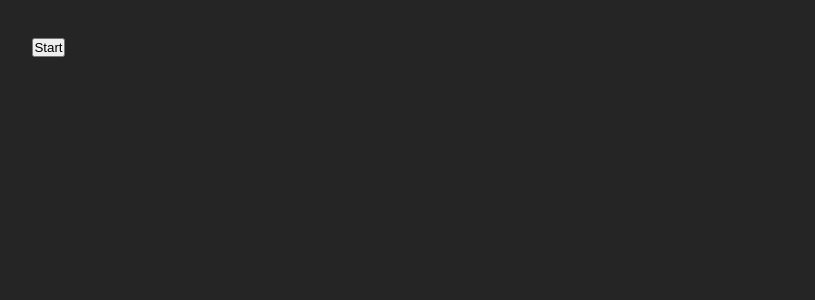
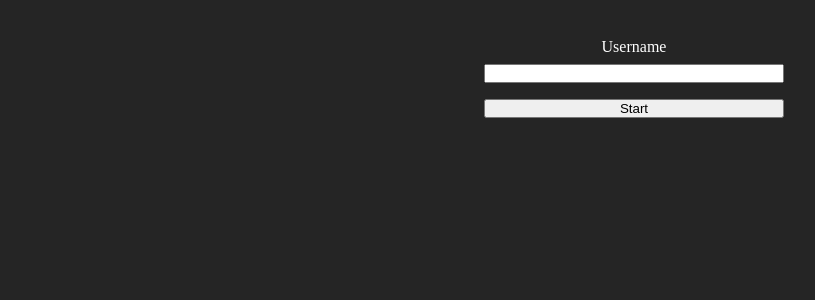
Before and after one commit to Zelie-C/aiming_divs, a React (Vite) app: page / in a window 1280 px wide. Shown: the top 300 px of the page, without its empty margins (6-821 px from the left). Built offline with nearby package versions, Linux system fonts and the light colour scheme.

Commit message:
ajout meilleurs scores localstorage

```diff
--- a/src/App.tsx
+++ b/src/App.tsx
@@ -10,11 +10,11 @@ const router = createBrowserRouter([
     element: <Home />
   },
   {
-    path: '/game',
+    path: '/game/:username',
     element: <Game />
   },
   {
-    path: '/end',
+    path: '/end/:username',
     element: <End />
   }
 ])
--- a/src/game.css
+++ b/src/game.css
@@ -33,6 +33,10 @@ body {
   flex-direction: column;
 }
 
+.user {
+  text-align: end;
+}
+
 .affichage {
   text-align: end;
 }
--- /dev/null
+++ b/src/home.css
@@ -0,0 +1,19 @@
+.app-home-container {
+    display: flex;
+    flex-direction: rox;
+    justify-content: center;
+    align-items: center;
+}
+.home {
+    display: flex;
+    flex-direction: column;
+    width: 25%;
+    gap: 1em;
+}
+
+.input-username {
+    display: flex;
+    flex-direction: column;
+    text-align: center;
+    gap: 0.5em;
+}
--- a/src/routes/End.tsx
+++ b/src/routes/End.tsx
@@ -1,19 +1,39 @@
-import { useNavigate } from "react-router-dom"
+import { useEffect, useState } from "react"
+import { useNavigate, useParams } from "react-router-dom"
 
 const End = () => {
 
   const navigate = useNavigate()
+  const params = useParams()
+  const [times, setTimes] = useState<number[]>([])
+
+  useEffect(() => {
+    const times = localStorage.getItem(params.username!)!
+    setTimes(JSON.parse(times))
+  })
+
   const handleRestartClick = () => {
     localStorage.removeItem('time')
-    navigate('/game')
+    navigate('/game/' + params.username)
   }
-  const time = localStorage.getItem('time')
 
   return (
     <>
-      <h1>Partie terminée</h1>
-      <p>Time: {time}</p>
-      <button onClick={handleRestartClick}>Restart</button>
+    <div className="end-container">
+      <div className="final-score">
+        <h1>Partie terminée</h1>
+        <p>Time: {localStorage.getItem('time')}</p>
+        <button onClick={handleRestartClick}>Restart</button>
+      </div>
+      <div className="best-scores">
+        <h1>Meilleurs temps</h1>
+        {times.map(
+          (time) => (
+            <div className="best-time">{time}</div>
+          )
+        )}
+      </div>
+    </div>
     </>
   )
 }
--- a/src/routes/Game.tsx
+++ b/src/routes/Game.tsx
@@ -1,6 +1,6 @@
-import { useCallback, useEffect, useMemo, useState } from 'react'
+import { useCallback, useEffect, useState } from 'react'
 import '../game.css'
-import { useNavigate } from 'react-router-dom'
+import { useNavigate, useParams } from 'react-router-dom'
 
 const randomizeLeftPosition = () => {
   return Math.floor(Math.random() * 100)
@@ -13,12 +13,13 @@ const randomizeTopPosition = () => {
 const Game = () => {
 
   const navigate = useNavigate();
+  const params = useParams()
   const [clickCounter, setClickCounter] = useState<number>(0)
   const [leftPosition, setLeftPosition] = useState<number>(randomizeLeftPosition())
   const [topPosition, setTopPosition] = useState<number>(randomizeTopPosition())
   const [timelapse, setTimelapse] = useState<number>(0)
   const [startTime, setStartTime] = useState<number>(0)
-  const [endTime, setEndTime] = useState<number>(0)
+  const [userTimes, setUserTimes] = useState<number[]>([])
 
 
   useEffect(() => {
@@ -28,30 +29,36 @@ const Game = () => {
     }, 120)
   }, [])
 
-  const elapsedTime = useMemo(() => {
-    const time = (endTime - startTime) / 1000
-    return time
-  }, [])
 
   const handleDivClick = useCallback(() => {
     if (clickCounter < 9) {
       setClickCounter(clickCounter + 1)
       setLeftPosition(randomizeLeftPosition())
       setTopPosition(randomizeTopPosition())
+    } else {
+      const finalTime = (Date.now() - startTime) / 1000
+      localStorage.setItem('time', JSON.stringify(finalTime))
+      const storedTimes = localStorage.getItem(params.username!)
+      if (storedTimes) {
+        const parsedTimes: number[] = JSON.parse(storedTimes);
+        const updatedTimes = [...parsedTimes, finalTime];
+        setUserTimes(updatedTimes);
+        localStorage.setItem(params.username!, JSON.stringify(updatedTimes))
+      } else {
+        setUserTimes([finalTime])
+        localStorage.setItem(params.username!, JSON.stringify([finalTime]))
+      }
+
+      navigate('/end/' + params.username)
     }
-    else {
-      const endDate = Date.now()
-      setEndTime(endDate)
-      localStorage.setItem('time', JSON.stringify(elapsedTime))
-      navigate('/end')
-    }
-  }, [navigate, clickCounter, endTime])
+  }, [navigate, clickCounter,params.username, userTimes])
 
 
   return (
     <>
       <div className='affichage-container'>
         <div className="col">
+          <div className="user">{params.username}</div>
           <div className="timer">Time : {startTime ? (Date.now() - startTime) / 1000 : 0}</div>
           <div className='affichage'>{clickCounter} / 10</div>
         </div>
--- a/src/routes/Home.tsx
+++ b/src/routes/Home.tsx
@@ -1,16 +1,31 @@
 import { useNavigate } from "react-router-dom"
+import '../home.css'
+import React, { useState } from "react"
 
 const Home = () => {
 
   const navigate = useNavigate()
+  const [username, setUsername] = useState<string>("")
+
+  const handleUsernameChange = (e: React.ChangeEvent<HTMLInputElement>) => {
+    setUsername(e.target.value)
+  }
 
   const handleStartButtonClick = () => {
-    navigate('/game')
+    navigate('/game/' + username)
   }
 
   return (
     <>
-      <button onClick={handleStartButtonClick}>Start</button>
+      <div className="app-home-container">
+        <div className="home">
+          <div className="input-username">
+            <label htmlFor="username">Username</label>
+            <input type="text" name="username" onChange={handleUsernameChange} required/>
+          </div>
+          <button onClick={handleStartButtonClick}>Start</button>
+        </div>
+      </div>
     </>
   )
 }
```
